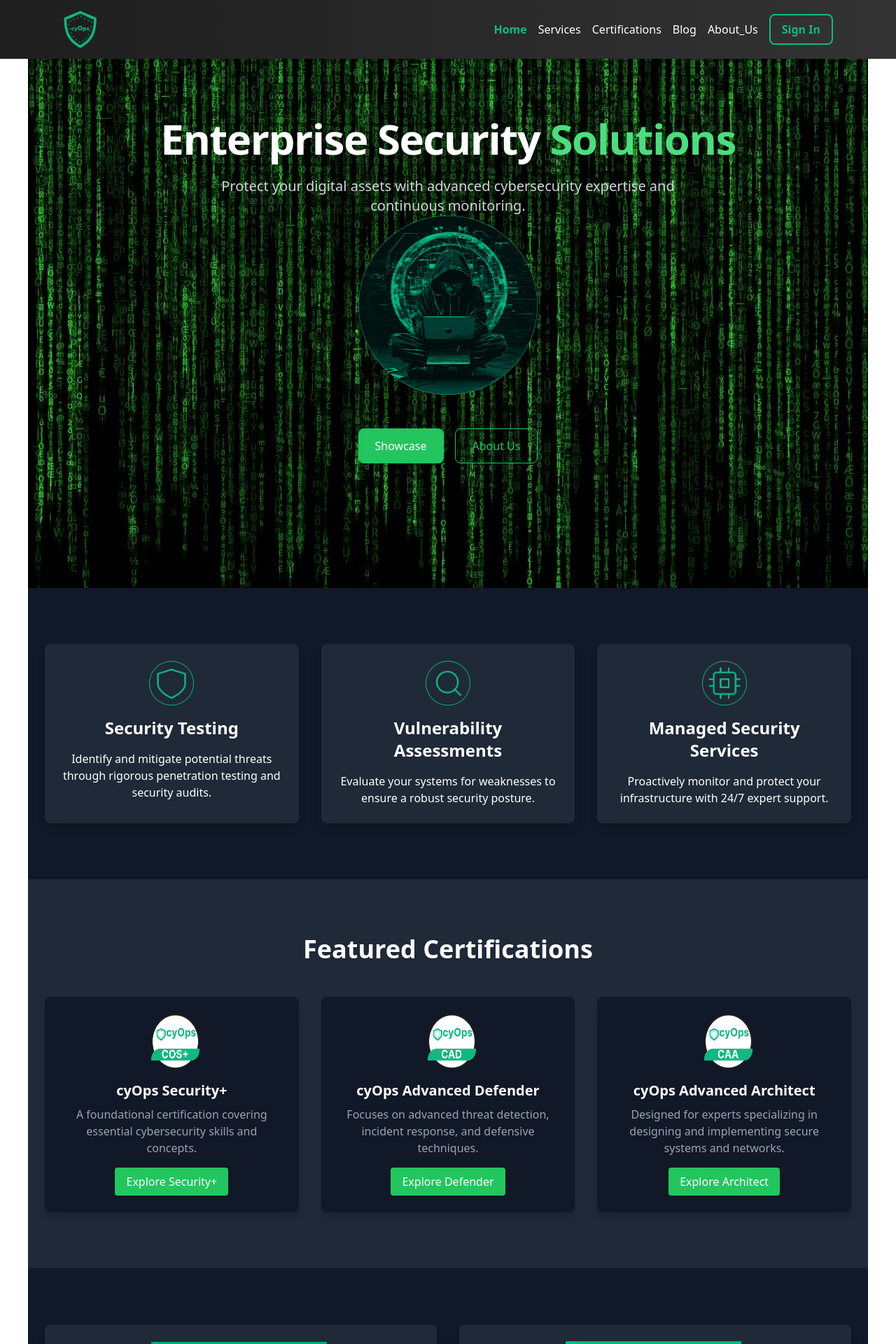
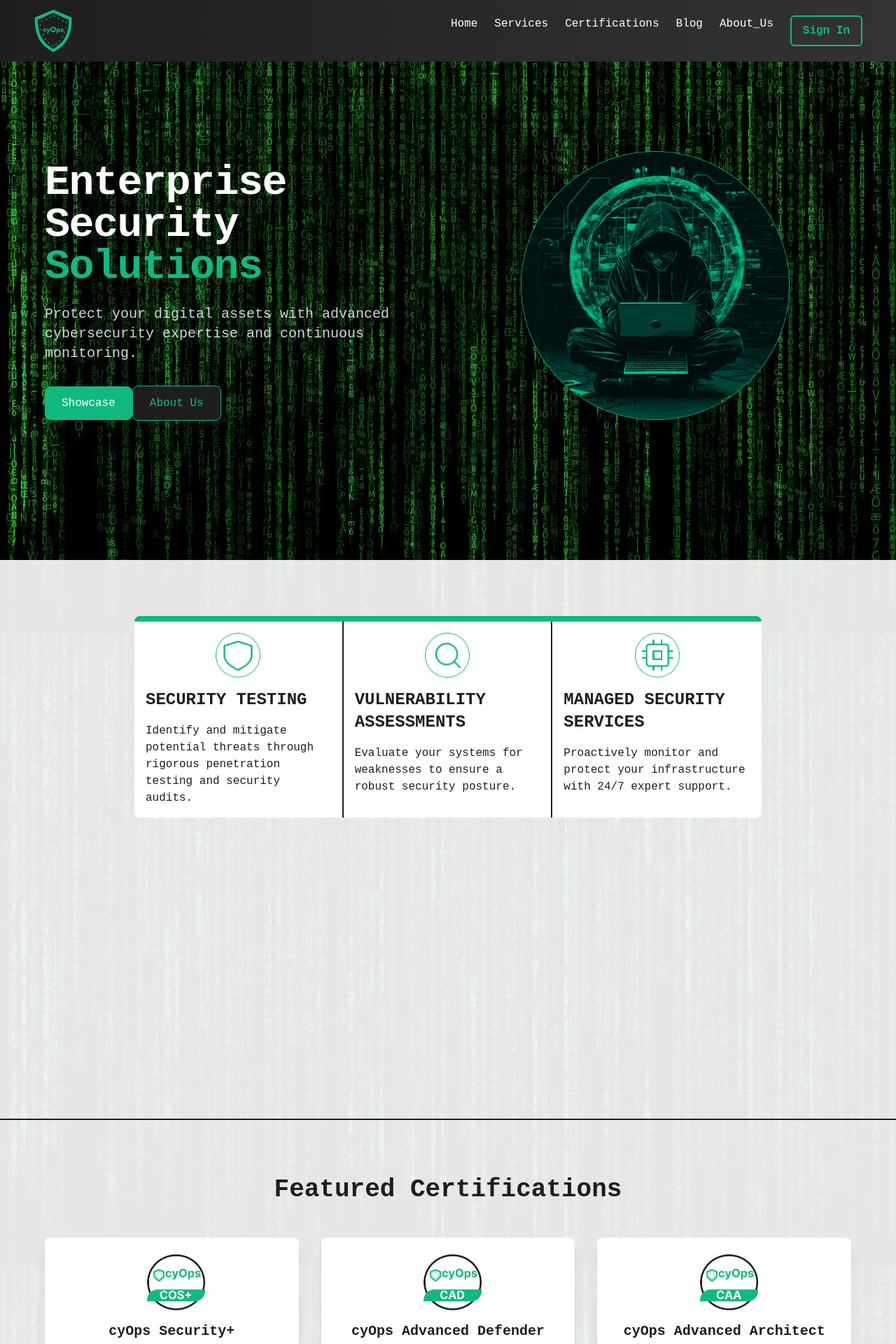
Before and after one commit to KPS38/HCI, a Next.js app in the folder hci/: page / in a window 1280 px wide. Shown: the top 1920 px of the page at 70% size. Built offline with nearby package versions, Linux system fonts and the light colour scheme.

Commit message:
More edits of main page and navbar

```diff
--- a/hci/src/app/globals.css
+++ b/hci/src/app/globals.css
@@ -11,151 +11,13 @@
   --button-text: #1e1e1e; /* Button text color */
 }
 
-/* Base navbar styles for larger screens */
-.navbar {
-  background: linear-gradient(90deg, #1e1e1e, #333333);
-  padding: 0 2rem;
-  display: flex;
-  justify-content: center;
-  position: fixed;
-  top: 0;
-  left: 0;
-  width: 100%;
-  z-index: 1000;
+body {
+  color: var(--foreground);
+  background: var(--background);
+  background-image: url("/images/matrix.webp"); /* Path to your GIF */
+  background-size: cover;
+  background-repeat: no-repeat;
+  background-attachment: fixed;
+  font-family: "JetBrains Mono", monospace;
+  margin: 0;
 }
-
-.navbar-content {
-  max-width: 1100px;
-  width: 100%;
-  display: flex;
-  align-items: center; /* Centering the items vertically */
-  justify-content: space-between;
-  padding: 0.75rem 0;
-}
-
-/* Increase the size of the logo container */
-.navbar-logo-container {
-  display: flex;
-  align-items: center;
-  padding: 0.5rem 0;
-  height: 60px; /* Adjust size */
-}
-
-/* Logo styling */
-.navbar-logo {
-  height: 60px; /* Adjust logo size if needed */
-  padding: 2px 0;
-  width: auto;
-}
-
-/* Main navigation styles */
-.navbar-links {
-  display: flex;
-  justify-content: center;
-  align-items: center;
-  gap: 1rem; /* Space between links */
-  padding: 0;
-  list-style: none;
-  flex-direction: row; /* Default layout for larger screens (left to right) */
-}
-
-/* Menu item styling */
-.menu-item {
-  font-size: 1rem;
-  font-weight: normal;
-  text-decoration: none;
-  color: #ffffff; /* Default text color */
-  transition: color 0.3s ease;
-}
-
-/* Menu item on hover */
-.menu-item:hover {
-  color: #10B981; /* Change color on hover */
-  text-decoration: underline;
-}
-
-/* Selected menu item */
-.menu-item-selected {
-  font-weight: bold;
-  color: #10B981; /* Change color of selected item */
-}
-
-/* Sign In button styling */
-.sign-in-button {
-  color: var(--button-bg);
-  background-color: transparent;
-  border: 2px solid var(--button-bg);
-  border-radius: 0.5rem;
-  padding: 0.5rem 1rem;
-  font-weight: bold;
-  transition: all 0.3s ease;
-}
-
-.sign-in-button:hover {
-  color: var(--button-text);
-  background-color: var(--button-bg);
-  border-color: var(--menu-selected);
-}
-
-/* Secondary Navbar */
-.secondary-navbar {
-  display: flex;
-  justify-content: center;
-  align-items: center;
-  gap: 1rem; /* Space between links */
-  padding: 2rem 0;
-  list-style: none;
-  background-color: rgba(30, 30, 30, 0.5);
-}
-
-/* Responsive styling for screens below 768px */
-@media (max-width: 768px) {
-  /* Hide navbar links by default on mobile */
-  .navbar-links {
-    display: none;
-    flex-direction: column; /* Change to vertical (top to bottom) on mobile */
-    gap: 1rem;
-    width: 100%;
-    padding-top: 1rem;
-    background-color: var(--background);
-  }
-
-  /* Show navbar links when menu is open */
-  .navbar-links.open {
-    display: flex;
-  }
-
-  /* Menu toggle button */
-  .menu-toggle {
-    display: inline-block;
-    font-size: 1.5rem;
-    color: var(--menu-unselected);
-    cursor: pointer;
-    margin-left: auto; /* Move hamburger menu to the right */
-  }
-
-  /* Adjust spacing and layout for smaller screens */
-  .navbar-content {
-    flex-direction: row;
-    align-items: center; /* Ensure the navbar is horizontally aligned */
-    justify-content: space-between; /* Space out items (logo and toggle button) */
-    padding: 0.5rem 1rem;
-  }
-
-  /* Logo and toggle button should be on the same row */
-  .navbar-logo-container {
-    padding: 0.5rem 0;
-    height: 50px; /* Adjust size */
-  }
-
-  /* Adjust navbar items and the secondary navbar for mobile */
-  .secondary-navbar {
-    flex-wrap: wrap;
-    padding: 4rem 1rem;
-  }
-
-  /* Make <h1> smaller on mobile */
-  h1 {
-    font-size: 2rem; /* Smaller size for mobile */
-  }
-}
--- a/hci/src/app/page.tsx
+++ b/hci/src/app/page.tsx
@@ -1,68 +1,70 @@
 export default function Home() {
   return (
     <div className="content">
-      <main className="flex flex-col items-center p-10">
+      <main className="flex flex-col items-center">
         {/* Hero Section */}
         <section
-          className="flex flex-col items-center text-center pt-32 min-h-screen w-full text-white bg-cover bg-center"
-          style={{ backgroundImage: "url('/images/matrix.webp')" }}
+          className="flex flex-col items-center text-left min-h-screen text-white bg-black bg-opacity-20 bg-center
+          max-w-6xl mx-auto grid grid-cols-1 sm:grid-cols-2 lg:grid-cols-2 gap-8"
         >
+          <div className="mt-8 gap-4">
           <h1 className="text-6xl font-extrabold tracking-tight">
-            Enterprise Security <span className="text-green-400">Solutions</span>
+            Enterprise Security <span className="text-[#10B981]">Solutions</span>
           </h1>
           <p className="mt-6 text-xl text-gray-300 max-w-2xl">
             Protect your digital assets with advanced cybersecurity expertise and continuous monitoring.
           </p>
+            <div className="mt-8 gap-4">
+              <button className="px-6 py-3 bg-[#10B981] text-white font-medium rounded-lg">
+                Showcase
+              </button>
+              <button className="px-6 py-3 bg-[#1e1e1e] border border-[#10B981] text-[#10B981] font-medium rounded-lg">
+                About Us
+              </button>
+            </div>
+          </div>
+          <div className="mt-8 gap-4">
           <img
               src="./images/hacker.png"
               alt="Security Testing Icon"
-              className="mx-auto mb-4 w-64 h-64"
+              className="mx-auto mb-4 w-96 h-96"
             />
-          <div className="mt-8 flex gap-4">
-            <button className="px-6 py-3 bg-green-500 hover:bg-green-600 text-white font-medium rounded-lg">
-              Showcase
-            </button>
-            <button className="px-6 py-3 border border-green-500 hover:border-green-600 text-green-500 hover:text-green-600 font-medium rounded-lg">
-              About Us
-            </button>
           </div>
         </section>
 
 
         {/* Services Section */}
-        <section className="bg-gray-900 text-white w-full py-20">
-          <div className="max-w-6xl mx-auto grid grid-cols-1 sm:grid-cols-2 lg:grid-cols-3 gap-8">
-            <div className="bg-gray-800 p-6 rounded-lg shadow-lg text-center">
+        <section className="bg-white bg-opacity-90 text-[#1e1e1e] text-left w-full py-20 border-b-2 border-[#1e1e1e] min-h-screen">
+          <div className="max-w-4xl mx-auto grid grid-cols-1 sm:grid-cols-2 lg:grid-cols-3 bg-white rounded-lg border-t-8 border-[#10B981]">
+            <div className="p-4 border-r-2 border-[#1e1e1e]">
               <img
                 src="./images/shield.png"
                 alt="Security Testing Icon"
                 className="mx-auto mb-4 w-16 h-16"
               />
-              <h2 className="text-2xl font-bold mb-4">Security Testing</h2>
+              <h2 className="text-2xl font-bold mb-4">SECURITY TESTING</h2>
               <p>
-                Identify and mitigate potential threats through rigorous penetration
-                testing and security audits.
+                Identify and mitigate potential threats through rigorous penetration testing and security audits.
               </p>
             </div>
-            <div className="bg-gray-800 p-6 rounded-lg shadow-lg text-center">
+            <div className="p-4 border-r-2 border-[#1e1e1e]">
               <img
                 src="./images/search.png"
                 alt="Vulnerability Assessments Icon"
                 className="mx-auto mb-4 w-16 h-16"
               />
-              <h2 className="text-2xl font-bold mb-4">Vulnerability Assessments</h2>
+              <h2 className="text-2xl font-bold mb-4">VULNERABILITY ASSESSMENTS</h2>
               <p>
-                Evaluate your systems for weaknesses to ensure a robust security
-                posture.
+                Evaluate your systems for weaknesses to ensure a robust security posture.
               </p>
             </div>
-            <div className="bg-gray-800 p-6 rounded-lg shadow-lg text-center">
+            <div className="p-4">
               <img
                 src="./images/chip.png"
                 alt="Managed Security Services Icon"
                 className="mx-auto mb-4 w-16 h-16"
               />
-              <h2 className="text-2xl font-bold mb-4">Managed Security Services</h2>
+              <h2 className="text-2xl font-bold mb-4">MANAGED SECURITY SERVICES</h2>
               <p>
                 Proactively monitor and protect your infrastructure with 24/7 expert
                 support.
@@ -73,53 +75,53 @@
 
 
         {/* Certifications Section */}
-        <section className="py-20 bg-gray-800 text-white w-full">
+        <section className="bg-white bg-opacity-90 text-[#1e1e1e] text-left w-full py-20 border-b-2 border-[#1e1e1e] min-h-screen">
           <h2 className="text-center text-4xl font-bold mb-12">
             Featured Certifications
           </h2>
           <div className="max-w-6xl mx-auto grid grid-cols-1 sm:grid-cols-2 lg:grid-cols-3 gap-8">
-            <div className="bg-gray-900 p-6 rounded-lg shadow-lg text-center">
+            <div className="bg-white p-6 rounded-lg shadow-lg text-center">
               <img
                 src="/images/cos+.png"
                 alt="cyOps Security+ Certification"
-                className="mx-auto mb-4 w-20 h-20"
+                className="mx-auto mb-4 w-24 h-20"
               />
               <h3 className="text-xl font-semibold mb-2">cyOps Security+</h3>
-              <p className="text-gray-400">
+              <p>
                 A foundational certification covering essential cybersecurity skills
                 and concepts.
               </p>
-              <button className="mt-4 px-4 py-2 bg-green-500 hover:bg-green-600 text-white font-medium rounded">
+              <button className="mt-4 px-4 py-2 bg-[#10B981] text-white font-medium rounded">
                 Explore Security+
               </button>
             </div>
-            <div className="bg-gray-900 p-6 rounded-lg shadow-lg text-center">
+            <div className="bg-white p-6 rounded-lg shadow-lg text-center">
               <img
                 src="/images/cad.png"
                 alt="cyOps Advanced Defender Certification"
-                className="mx-auto mb-4 w-20 h-20"
+                className="mx-auto mb-4 w-24 h-20"
               />
               <h3 className="text-xl font-semibold mb-2">cyOps Advanced Defender</h3>
-              <p className="text-gray-400">
+              <p>
                 Focuses on advanced threat detection, incident response, and defensive
                 techniques.
               </p>
-              <button className="mt-4 px-4 py-2 bg-green-500 hover:bg-green-600 text-white font-medium rounded">
+              <button className="mt-4 px-4 py-2 bg-[#10B981] text-white font-medium rounded">
                 Explore Defender
               </button>
             </div>
-            <div className="bg-gray-900 p-6 rounded-lg shadow-lg text-center">
+            <div className="bg-white p-6 rounded-lg shadow-lg text-center">
               <img
                 src="/images/caa.png"
                 alt="cyOps Advanced Architect Certification"
-                className="mx-auto mb-4 w-20 h-20"
+                className="mx-auto mb-4 w-24 h-20"
               />
               <h3 className="text-xl font-semibold mb-2">cyOps Advanced Architect</h3>
-              <p className="text-gray-400">
+              <p>
                 Designed for experts specializing in designing and implementing secure
                 systems and networks.
               </p>
-              <button className="mt-4 px-4 py-2 bg-green-500 hover:bg-green-600 text-white font-medium rounded">
+              <button className="mt-4 px-4 py-2 bg-[#10B981] text-white font-medium rounded">
                 Explore Architect
               </button>
             </div>
@@ -127,9 +129,9 @@
         </section>
 
         {/* Story Section */}
-        <section className="bg-gray-900 text-white w-full py-20">
+        <section className="bg-white bg-opacity-90 text-[#1e1e1e] text-left w-full py-20 border-b-2 border-[#1e1e1e] min-h-screen">
           <div className="max-w-6xl mx-auto grid grid-cols-1 sm:grid-cols-2 lg:grid-cols-2 gap-8">
-            <div className="bg-gray-800 p-6 rounded-lg shadow-lg text-center">
+            <div className="bg-white p-6 rounded-lg shadow-lg text-center">
               <img
                 src="/images/blog.png"
                 alt="Security Testing Icon"
@@ -141,7 +143,7 @@
                cybersecurity on our blog.
               </p>
             </div>
-            <div className="bg-gray-800 p-6 rounded-lg shadow-lg text-center">
+            <div className="bg-white p-6 rounded-lg shadow-lg text-center">
               <img
                 src="/images/aboutus.png"
                 alt="Vulnerability Assessments Icon"
--- a/hci/src/components/navigation.tsx
+++ b/hci/src/components/navigation.tsx
@@ -27,31 +27,33 @@
   }, [pathname]);
 
   return (
-    <nav className="navbar">
-      <div className="navbar-content">
+    <nav className="bg-gradient-to-r from-[#1e1e1e] to-[#333333] fixed top-0 left-0 w-full z-50 py-3 px-8 md:px-12">
+      <div className="max-w-screen-xl mx-auto flex items-center justify-between">
         {/* Logo on the left side */}
-        <div className="navbar-logo-container">
+        <div className="flex items-center space-x-2 h-16">
           <Link href="/">
-            <img src="/images/icon.png" alt="Logo" className="navbar-logo" />
+            <img src="/images/icon.png" alt="Logo" className="h-16" />
           </Link>
         </div>
 
         {/* Toggle button for mobile only */}
         <button
-          className="menu-toggle md:hidden"
+          className="md:hidden text-white text-2xl"
           onClick={() => setMenuOpen(!menuOpen)}
         >
           ☰
         </button>
 
         {/* Menu links with conditional visibility on mobile */}
-        <div className={`navbar-links ${menuOpen ? "open" : ""} md:flex`}>
+        <div
+          className={`md:flex space-x-6 ${menuOpen ? "block" : "hidden"} md:block`}
+        >
           {pages.map((page, index) => (
             <Link
               key={index}
               href={page.path}
-              className={`menu-item ${
-                pathname === page.path ? "menu-item-selected" : ""
+              className={`text-white text-base font-normal hover:text-[#10B981] hover:underline ${
+                pathname === page.path ? "font-bold text-[#10B981]" : ""
               }`}
             >
               {page.title}
@@ -59,7 +61,10 @@
           ))}
 
           {/* Sign In Button */}
-          <Link href="/signin" className="sign-in-button">
+          <Link
+            href="/signin"
+            className="text-[#10B981] border-2 border-[#10B981] px-4 py-2 rounded-md font-bold hover:bg-[#10B981] hover:text-white transition duration-300"
+          >
             Sign In
           </Link>
         </div>
```
Also changed, not shown: hci/src/app/about/_components/navigation.tsx (+5 -5 lines), hci/src/app/certifications/_components/navigation.tsx (+5 -5 lines), hci/src/app/services/_components/navigation.tsx (+5 -5 lines), hci/src/app/signin/_components/navigation.tsx (+5 -6 lines).
